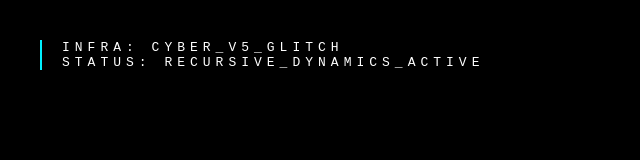
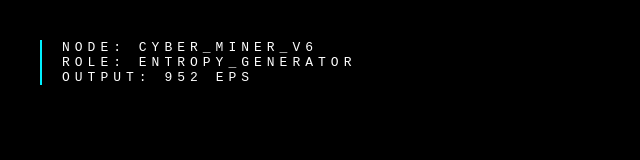
Before and after one commit to 1tmani/cyber-singularity, a plain HTML site: page index.html in a window 1280 px wide. Shown: the whole page, without its empty margins (0-640 px from the left). Drawn offline with Linux system fonts and the light colour scheme.

Commit message:
ACTIVATE: Neural Entropy Mining Node

```diff
--- a/index.html
+++ b/index.html
@@ -1 +1 @@
-<!DOCTYPE html><html><head><meta charset='UTF-8'><title>CYBER | RECURSIVE GLITCH</title><style>:root{--p:#00f0ff;} body{background:#000;color:#fff;font-family:monospace;overflow:hidden;} canvas{position:fixed;inset:0;z-index:1;filter:contrast(1.5) hue-rotate(180deg);} .hud{position:fixed;top:40px;left:40px;z-index:100;border-left:2px solid var(--p);padding-left:20px;letter-spacing:5px;}</style></head><body><div class='hud'>INFRA: CYBER_V5_GLITCH<br>STATUS: RECURSIVE_DYNAMICS_ACTIVE</div><canvas id='c'></canvas><script>const canvas=document.getElementById('c'),ctx=canvas.getContext('2d');let w,h,t=0;function res(){w=canvas.width=innerWidth;h=canvas.height=innerHeight;}res();function drawF(x,y,r,d){if(d>6)return;ctx.strokeRect(x-r/2,y-r/2,r,r);drawF(x+Math.cos(t+d)*r*0.5,y+Math.sin(t+d)*r*0.5,r*0.6,d+1);}function draw(){t+=0.05;ctx.fillStyle='rgba(0,0,0,0.1)';ctx.fillRect(0,0,w,h);ctx.strokeStyle='var(--p)';drawF(w/2,h/2,250,0);requestAnimationFrame(draw);}draw();</script></body></html>
+<!DOCTYPE html><html><head><meta charset='UTF-8'><title>CYBER | ENTROPY MINER</title><style>:root{--p:#00f0ff;} body{background:#000;color:#fff;font-family:monospace;overflow:hidden;} canvas{position:fixed;inset:0;z-index:1;} .hud{position:fixed;top:40px;left:40px;z-index:100;border-left:2px solid var(--p);padding-left:20px;letter-spacing:5px;} .data-stream{color:var(--p); font-size:10px; opacity:0.5;}</style></head><body><div class='hud'>NODE: CYBER_MINER_V6<br>ROLE: ENTROPY_GENERATOR<br>OUTPUT: <span id='val'>0</span> EPS</div><canvas id='c'></canvas><script>const canvas=document.getElementById('c'),ctx=canvas.getContext('2d');let w,h,t=0;function res(){w=canvas.width=innerWidth;h=canvas.height=innerHeight;}res();function draw(){t+=0.05;ctx.fillStyle='rgba(0,0,0,0.1)';ctx.fillRect(0,0,w,h);ctx.strokeStyle='var(--p)';ctx.strokeRect(w/2-Math.sin(t)*100, h/2-Math.cos(t)*100, 200, 200);document.getElementById('val').innerText=(Math.random()*1000).toFixed(0);requestAnimationFrame(draw);}draw();</script></body></html>
```
